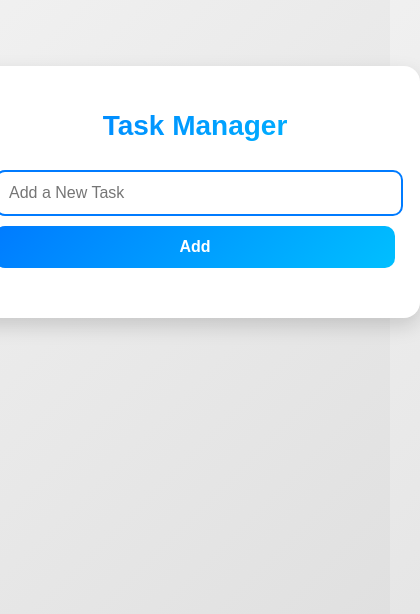
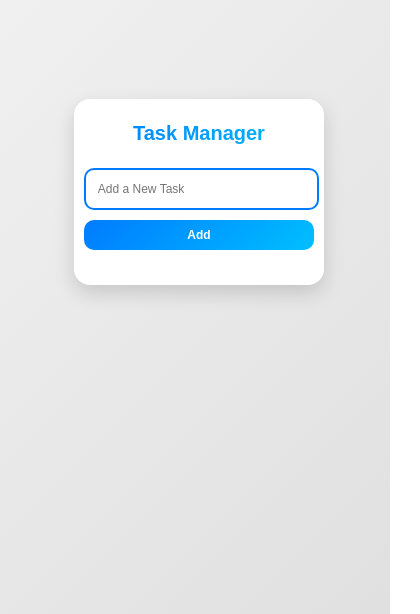
Before and after one commit to karthikdokiparthi/InnomaticsInternship, a React (Vite) app in the folder Assignments/Assignment5/todolist/: page / in a window 390 px wide. Shown: the part 230-844 px from the top of the page, 420 px wide, since content can reach past the window. Built offline with nearby package versions, Linux system fonts and the light colour scheme.

Commit message:
chore: update css responsive design of all devices

```diff
--- a/Assignments/Assignment5/todolist/src/App.css
+++ b/Assignments/Assignment5/todolist/src/App.css
@@ -199,3 +199,134 @@ li:hover {
   transform: scale(1.3);
   color: #28a745;
 }
+
+/* Responsive Design */
+
+/* Tablets (768px and below) */
+@media (max-width: 768px) {
+  .home-container {
+    width: 90%;
+    padding: 15px;
+  }
+
+  .header-text {
+    font-size: 22px;
+  }
+
+  .text-container {
+    width: 90%;
+    font-size: 14px;
+  }
+
+  .btn-add {
+    font-size: 14px;
+  }
+
+  .task-content {
+    font-size: 14px;
+  }
+
+  .btn-arrow,
+  .btn-delete,
+  .btn-edit,
+  .btn-save {
+    font-size: 16px;
+  }
+
+  .edit-input {
+    font-size: 12px;
+  }
+}
+
+/* Mobiles (480px and below) */
+@media (max-width: 480px) {
+  .home-container {
+    width: 95%;
+    padding: 10px;
+  }
+
+  .header-text {
+    font-size: 20px;
+  }
+
+  .text-container {
+    width: 90%;
+    font-size: 12px;
+  }
+
+  .btn-add {
+    font-size: 12px;
+    padding: 8px;
+  }
+
+  .task-content {
+    font-size: 12px;
+    max-width: 50%;
+  }
+
+  .btn-arrow,
+  .btn-delete,
+  .btn-edit,
+  .btn-save {
+    font-size: 14px;
+  }
+
+  .edit-input {
+    font-size: 10px;
+    width: 50%;
+  }
+
+  .btn-check {
+    transform: scale(1);
+  }
+
+  .btn-check:hover {
+    transform: scale(1.1);
+  }
+}
+
+/* Low-end Mobiles (360px and below) */
+@media (max-width: 360px) {
+  .home-container {
+    width: 100%;
+    padding: 8px;
+  }
+
+  .header-text {
+    font-size: 18px;
+  }
+
+  .text-container {
+    font-size: 10px;
+  }
+
+  .btn-add {
+    font-size: 10px;
+    padding: 6px;
+  }
+
+  .task-content {
+    font-size: 10px;
+    max-width: 40%;
+  }
+
+  .btn-arrow,
+  .btn-delete,
+  .btn-edit,
+  .btn-save {
+    font-size: 12px;
+  }
+
+  .edit-input {
+    font-size: 8px;
+    width: 40%;
+  }
+
+  .btn-check {
+    transform: scale(0.9);
+  }
+
+  .btn-check:hover {
+    transform: scale(1);
+  }
+}
```
